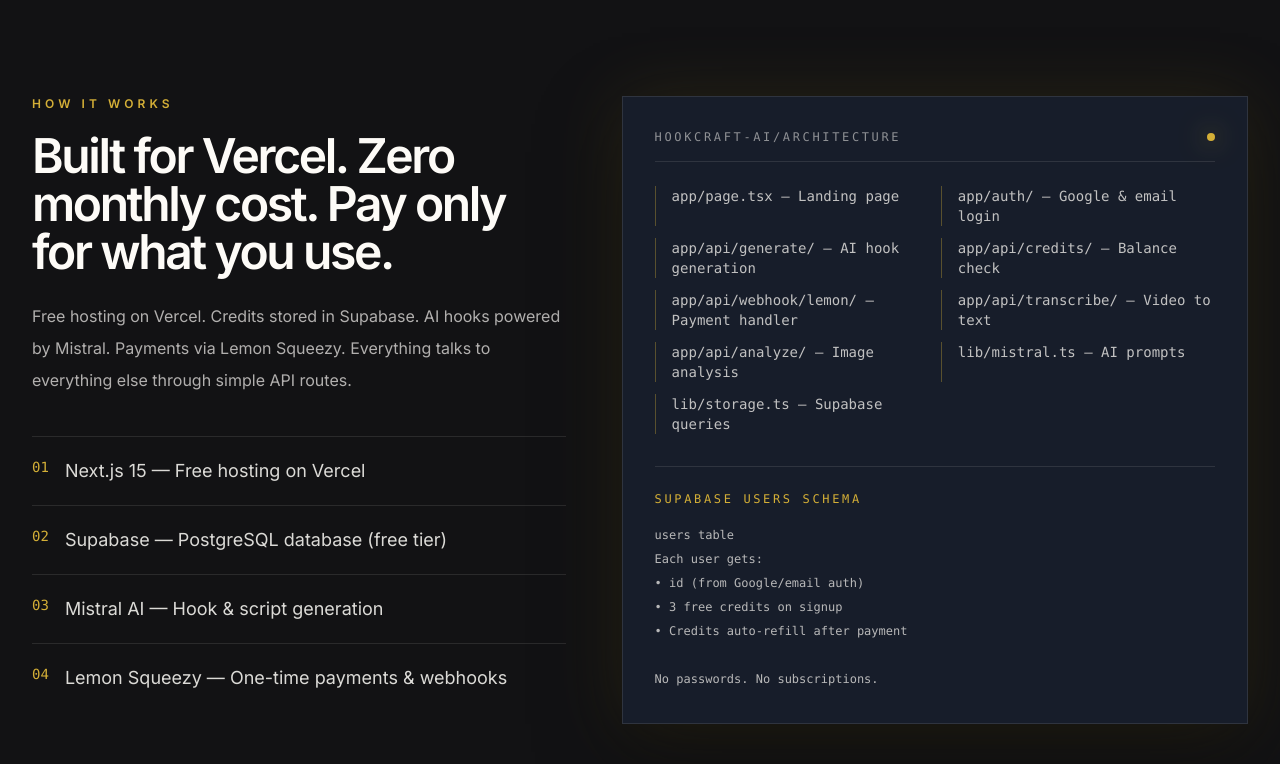
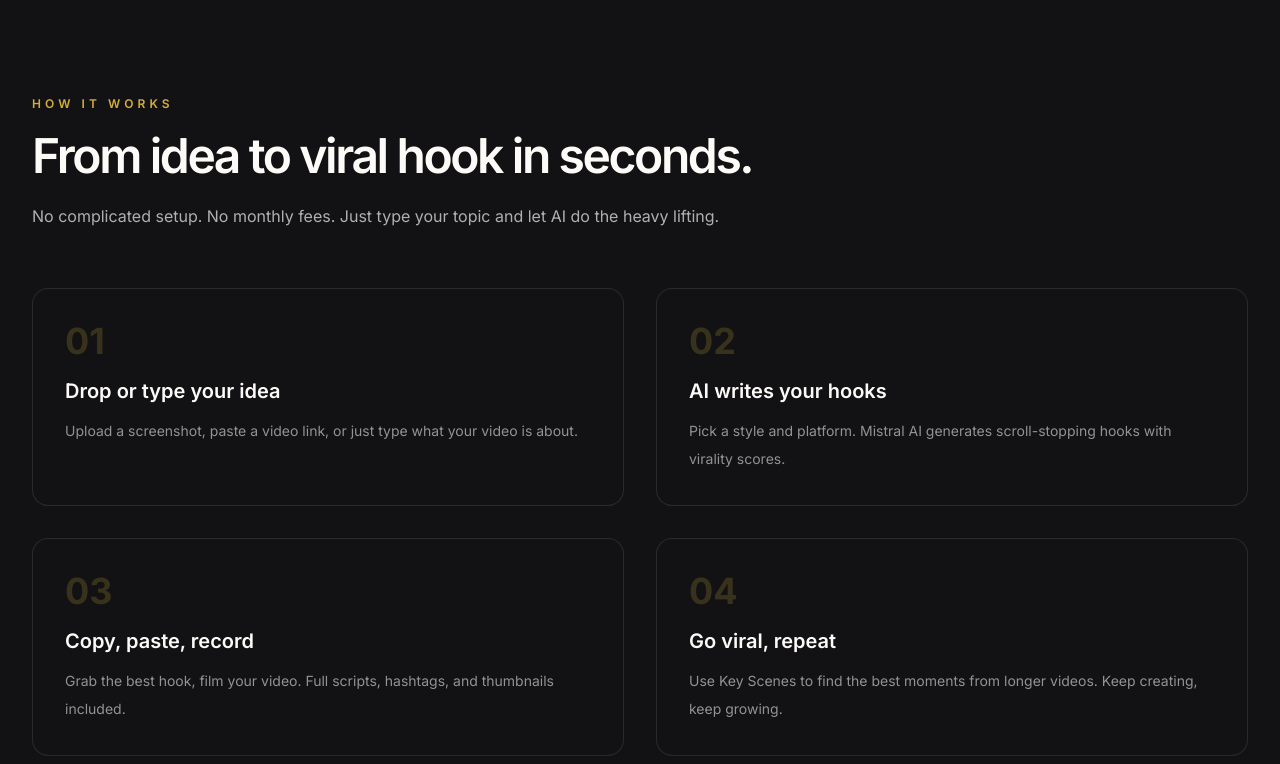
Before and after one commit to explorerstreasure1-alt/HookCraft-AI, a Next.js app: page / in a window 1280 px wide. Shown: the part 1076-1840 px from the top of the page. Built offline with nearby package versions, Linux system fonts and the light colour scheme; no server answers.

Commit message:
Simplified Architecture: 4 steps how it works, no tech jargon

```diff
--- a/components/Architecture.tsx
+++ b/components/Architecture.tsx
@@ -1,68 +1,32 @@
-const stackItems = [
-  "Next.js 15 — Free hosting on Vercel",
-  "Supabase — PostgreSQL database (free tier)",
-  "Mistral AI — Hook & script generation",
-  "Lemon Squeezy — One-time payments & webhooks",
-];
-
-const folders = [
-  "app/page.tsx — Landing page",
-  "app/auth/ — Google & email login",
-  "app/api/generate/ — AI hook generation",
-  "app/api/credits/ — Balance check",
-  "app/api/webhook/lemon/ — Payment handler",
-  "app/api/transcribe/ — Video to text",
-  "app/api/analyze/ — Image analysis",
-  "lib/mistral.ts — AI prompts",
-  "lib/storage.ts — Supabase queries",
+const steps = [
+  { num: "01", title: "Drop or type your idea", desc: "Upload a screenshot, paste a video link, or just type what your video is about." },
+  { num: "02", title: "AI writes your hooks", desc: "Pick a style and platform. Mistral AI generates scroll-stopping hooks with virality scores." },
+  { num: "03", title: "Copy, paste, record", desc: "Grab the best hook, film your video. Full scripts, hashtags, and thumbnails included." },
+  { num: "04", title: "Go viral, repeat", desc: "Use Key Scenes to find the best moments from longer videos. Keep creating, keep growing." },
 ];
 
 export default function Architecture() {
   return (
     <section id="architecture" className="bg-[#121214] px-5 py-24 text-[#fdfbf7] sm:px-8">
-      <div className="mx-auto grid max-w-7xl gap-14 lg:grid-cols-[0.92fr_1.08fr] lg:items-start">
-        <div className="motion-safe:animate-[fadeSlide_900ms_ease-out_both]">
+      <div className="mx-auto max-w-7xl">
+        <div className="max-w-3xl">
           <p className="text-xs font-semibold uppercase tracking-[0.34em] text-[#d4af37]">How it works</p>
           <h2 className="mt-5 text-4xl font-semibold tracking-[-0.05em] sm:text-5xl">
-            Built for Vercel. Zero monthly cost. Pay only for what you use.
+            From idea to viral hook in seconds.
           </h2>
-          <p className="mt-6 max-w-xl text-base leading-8 text-[#fdfbf7]/68">
-            Free hosting on Vercel. Credits stored in Supabase. AI hooks powered by Mistral. Payments via Lemon Squeezy. Everything talks to everything else through simple API routes.
+          <p className="mt-5 text-base leading-8 text-[#fdfbf7]/68">
+            No complicated setup. No monthly fees. Just type your topic and let AI do the heavy lifting.
           </p>
-          <div className="mt-10 space-y-5">
-            {stackItems.map((item, index) => (
-              <div key={item} className="flex gap-4 border-t border-white/10 pt-5">
-                <span className="font-mono text-sm text-[#d4af37]">0{index + 1}</span>
-                <p className="text-lg text-[#fdfbf7]/86">{item}</p>
-              </div>
-            ))}
-          </div>
         </div>
 
-        <div className="relative overflow-hidden border border-white/10 bg-[#1a2332]/74 p-6 shadow-2xl shadow-black/30 motion-safe:animate-[consoleGlow_5s_ease-in-out_infinite] sm:p-8">
-          <div className="mb-6 flex items-center justify-between border-b border-white/10 pb-4">
-            <span className="font-mono text-xs uppercase tracking-[0.22em] text-[#fdfbf7]/52">hookcraft-ai/architecture</span>
-            <span className="h-2 w-2 rounded-full bg-[#d4af37] shadow-[0_0_28px_rgba(212,175,55,0.9)]" />
-          </div>
-          <div className="grid gap-3 font-mono text-sm text-[#fdfbf7]/74 sm:grid-cols-2">
-            {folders.map((folder) => (
-              <div key={folder} className="border-l border-[#d4af37]/35 pl-4">
-                {folder}
-              </div>
-            ))}
-          </div>
-          <div className="mt-8 border-t border-white/10 pt-6">
-            <p className="font-mono text-xs uppercase tracking-[0.22em] text-[#d4af37]">Supabase users schema</p>
-            <pre className="mt-4 overflow-x-auto text-xs leading-6 text-[#fdfbf7]/70">
-{`users table
-Each user gets:
-• id (from Google/email auth)
-• 3 free credits on signup
-• Credits auto-refill after payment
-
-No passwords. No subscriptions.`}
-            </pre>
-          </div>
+        <div className="mt-14 grid gap-8 md:grid-cols-2">
+          {steps.map((step) => (
+            <div key={step.num} className="group border border-white/10 bg-[#121214] p-8 rounded-2xl transition hover:border-[#d4af37]/30 hover:bg-[#1a2332]/50">
+              <span className="text-4xl font-bold text-[#d4af37]/20 group-hover:text-[#d4af37]/40 transition">{step.num}</span>
+              <h3 className="mt-4 text-xl font-semibold">{step.title}</h3>
+              <p className="mt-3 text-sm leading-7 text-[#fdfbf7]/55">{step.desc}</p>
+            </div>
+          ))}
         </div>
       </div>
     </section>
```
